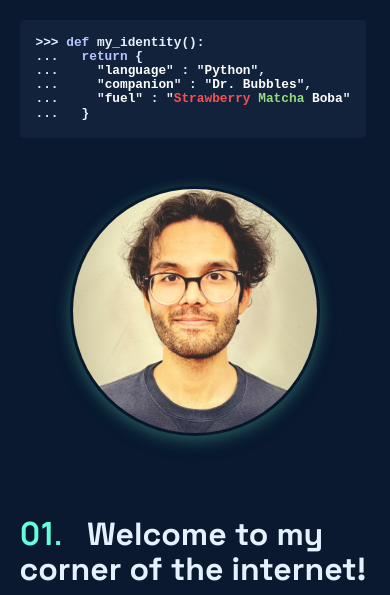
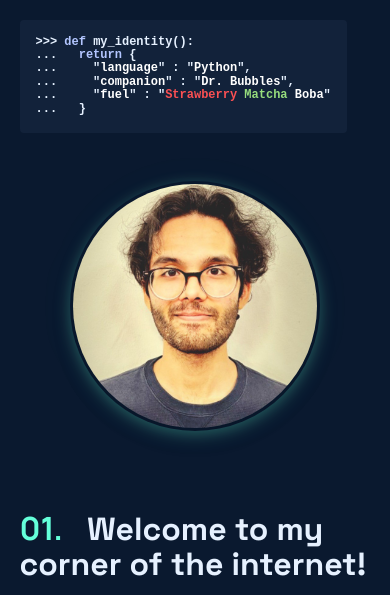
Before and after one commit to satyajitlion/satyajitlion.github.io, a plain HTML site: page index.html in a window 390 px wide. Shown: the part 249-844 px from the top of the page. Drawn offline with Linux system fonts and the light colour scheme.

Commit message:
Changed font again for better clarity.

```diff
--- a/style.css
+++ b/style.css
@@ -908,7 +908,7 @@ footer {
     white-space: normal;
     max-width: 200%;
     display: block;
-    font-size: 0.8rem; /* Slightly smaller on very small screens */
+    font-size: 0.75rem; /* Slightly smaller on very small screens */
     padding: 1rem; /* Tighter padding */
     text-align: left; /* Removes centering */
     margin-left: 0;   /* Removes any auto-centering margins */
```
